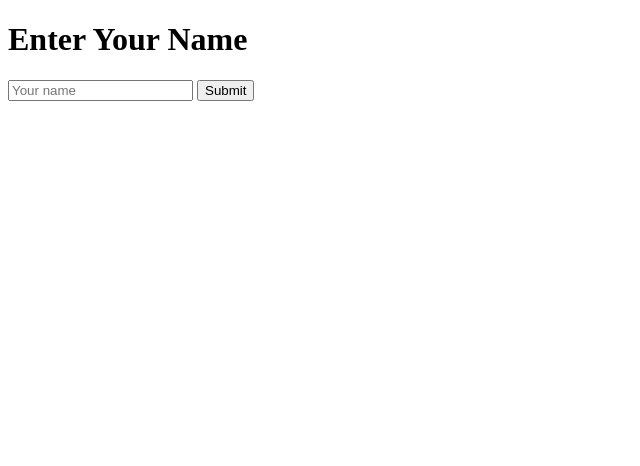
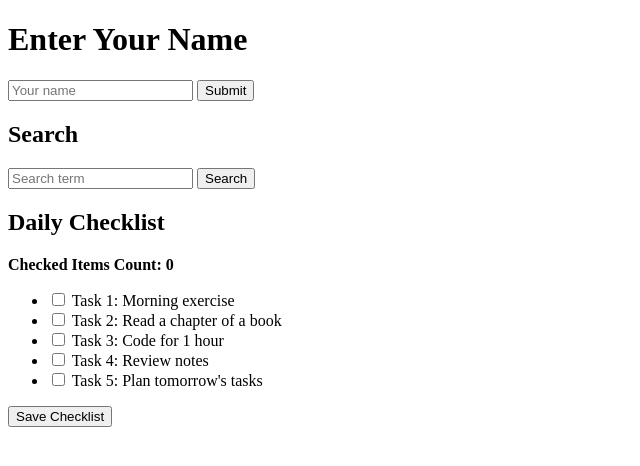
Before and after one commit to gapuzjia/2024-Big-Data-Hackathon, a Flask app: page / in a window 1280 px wide. Shown: the top 466 px of the page, without its empty margins (0-640 px from the left). Run offline with Flask 3, Linux system fonts and the light colour scheme.

Commit message:
more stuff to the mock app

```diff
--- a/testing_app/app.py
+++ b/testing_app/app.py
@@ -1,22 +1,53 @@
 from flask import Flask, render_template, request, jsonify
+import pandas as pd
 
 app = Flask(__name__)
+
+# Load the CSV data into a DataFrame
+data = pd.read_csv('mock_data.csv')
 
 @app.route('/')
 def home():
     return render_template('index.html')
 
-
 @app.route('/submit', methods=['POST'])
 def submit():
-    data = request.json  # Get the JSON data from the request
-    name = data.get('name')  # Extract the 'name' field
+    data = request.json
+    name = data.get('name')
+    if not name:
+        return jsonify({'message': 'Please provide a name!'}), 400
+    message = f"Hello, {name}! This response is from Python Flask."
+    return jsonify({'message': message})
 
-    if not name:
-        return jsonify({'message': 'Please provide a name!'}), 400  # Return JSON error response if name is missing
+@app.route('/search', methods=['POST'])
+def search():
+    try:
+        data_json = request.json  # Get JSON data from the request
+        search_term = data_json.get('searchTerm', '').lower()  # Get the search term and convert to lowercase
 
-    message = f"Hello, {name}! This response is from Python Flask."
-    return jsonify({'message': message})  # Return JSON response
+        if not search_term:
+            return jsonify({'result': 'Please provide a search term!'}), 400
+
+        # Apply filtering: search term should match any column (case-insensitive)
+        filtered_data = data.applymap(str).apply(lambda row: row.str.lower().str.contains(search_term).any(), axis=1)
+
+        results = data[filtered_data]
+
+        if results.empty:
+            return jsonify({'result': 'No results found!'}), 404
+
+        # Convert filtered DataFrame to JSON format for response
+        result = results.to_dict(orient='records')
+        return jsonify({'result': result})  # Return the search result in JSON
+
+    except Exception as e:
+        return jsonify({'result': f'Error occurred: {str(e)}'}), 500
+
+@app.route('/save_checklist', methods=['POST'])
+def save_checklist():
+    data = request.json
+    checklist = data.get('checklist')
+    return jsonify({'message': 'Checklist saved successfully!'})
 
 if __name__ == '__main__':
-    app.run(debug=True)  # Run the Flask app in debug mode
+    app.run(debug=True)
--- /dev/null
+++ b/testing_app/mock_data.csv
@@ -0,0 +1,11 @@
+Name,Age,Occupation,City
+Alice,24,Engineer,New York
+Bob,30,Doctor,Los Angeles
+Charlie,22,Artist,Chicago
+David,35,Chef,Houston
+Eva,28,Scientist,Phoenix
+Frank,40,Writer,Philadelphia
+Grace,33,Designer,San Antonio
+Hannah,21,Musician,San Diego
+Ian,29,Teacher,Dallas
+Judy,27,Nurse,Austin
--- a/testing_app/templates/index.html
+++ b/testing_app/templates/index.html
@@ -3,7 +3,7 @@
 <head>
     <meta charset="UTF-8">
     <meta name="viewport" content="width=device-width, initial-scale=1.0">
-    <title>Testing Flask!</title>
+    <title>Testing Flask with Search and Checklist!</title>
 </head>
 <body>
     <h1>Enter Your Name</h1>
@@ -12,37 +12,139 @@
 
     <div id="responseMessage"></div>
 
+    <h2>Search</h2>
+    <input type="text" id="searchInput" placeholder="Search term">
+    <button onclick="search()">Search</button>
+
+    <div id="searchResult"></div>
+
+    <h2>Daily Checklist</h2>
+    <div>
+        <strong>Checked Items Count: <span id="checkedCount">0</span></strong>
+    </div>
+    <ul id="checklist">
+        <li><input type="checkbox" id="task1" onchange="updateCount()"> Task 1: Morning exercise</li>
+        <li><input type="checkbox" id="task2" onchange="updateCount()"> Task 2: Read a chapter of a book</li>
+        <li><input type="checkbox" id="task3" onchange="updateCount()"> Task 3: Code for 1 hour</li>
+        <li><input type="checkbox" id="task4" onchange="updateCount()"> Task 4: Review notes</li>
+        <li><input type="checkbox" id="task5" onchange="updateCount()"> Task 5: Plan tomorrow's tasks</li>
+    </ul>
+
+    <button onclick="saveChecklist()">Save Checklist</button>
+
+    <div id="checklistStatus"></div>
+
     <script>
-        function submitName()
-        {
-            const name = document.getElementById('nameInput').value;  // Get the input value
+        function submitName() {
+            const name = document.getElementById('nameInput').value;
 
-            if (name === "")
-            {
+            if (name === "") {
                 alert("Please enter your name!");
                 return;
             }
 
-            fetch('/submit',
-            {
+            fetch('/submit', {
                 method: 'POST',
-                headers:
-                {
+                headers: {
                     'Content-Type': 'application/json'
                 },
-                body: JSON.stringify({ name: name })  // Send the name in JSON format
+                body: JSON.stringify({ name: name })
             })
-            .then(response =>
-            {
-                if (!response.ok)
-                {
+            .then(response => {
+                if (!response.ok) {
                     throw new Error("Network response was not ok");
                 }
-                return response.json();  // Expect JSON in response
+                return response.json();
             })
-            .then(data =>
-            {
-                document.getElementById('responseMessage').innerText = data.message;  // Display the message
+            .then(data => {
+                document.getElementById('responseMessage').innerText = data.message;
+            })
+            .catch(error => console.error('Error:', error));
+        }
+
+        function search()
+        {
+            const searchTerm = document.getElementById('searchInput').value;
+
+            if (searchTerm === "") {
+                alert("Please enter a search term!");
+                return;
+            }
+
+            fetch('/search', {
+                method: 'POST',
+                headers: {
+                    'Content-Type': 'application/json'
+                },
+                body: JSON.stringify({ searchTerm: searchTerm })
+            })
+            .then(response => {
+                if (!response.ok) {
+                    return response.json().then(data => {
+                        throw new Error(data.result);  // Get the error message from JSON
+                    });
+                }
+                return response.json();
+            })
+            .then(data => {
+                // Clear previous results
+                const searchResultDiv = document.getElementById('searchResult');
+                searchResultDiv.innerHTML = '';  // Clear existing content
+
+                // Display the search results
+                data.result.forEach(item => {
+                    const resultItem = document.createElement('div');
+                    resultItem.innerText = `Name: ${item.Name}, Age: ${item.Age}, Occupation: ${item.Occupation}, City: ${item.City}`;
+                    searchResultDiv.appendChild(resultItem);
+                });
+            })
+            .catch(error => {
+                const searchResultDiv = document.getElementById('searchResult');
+                searchResultDiv.innerHTML = '';  // Clear existing content
+                searchResultDiv.innerText = error.message;  // Show error message
+            });
+        }
+
+        function updateCount() {
+            // Get all checkboxes in the checklist
+            const checkboxes = document.querySelectorAll('#checklist input[type="checkbox"]');
+            let count = 0;
+
+            // Count how many checkboxes are checked
+            checkboxes.forEach((checkbox) => {
+                if (checkbox.checked) {
+                    count++;
+                }
+            });
+
+            // Update the counter display
+            document.getElementById('checkedCount').innerText = count;
+        }
+
+        function saveChecklist() {
+            const checklist = {
+                task1: document.getElementById('task1').checked,
+                task2: document.getElementById('task2').checked,
+                task3: document.getElementById('task3').checked,
+                task4: document.getElementById('task4').checked,
+                task5: document.getElementById('task5').checked,
+            };
+
+            fetch('/save_checklist', {
+                method: 'POST',
+                headers: {
+                    'Content-Type': 'application/json'
+                },
+                body: JSON.stringify({ checklist: checklist })
+            })
+            .then(response => {
+                if (!response.ok) {
+                    throw new Error("Network response was not ok");
+                }
+                return response.json();
+            })
+            .then(data => {
+                document.getElementById('checklistStatus').innerText = "Checklist saved successfully!";
             })
             .catch(error => console.error('Error:', error));
         }
```
